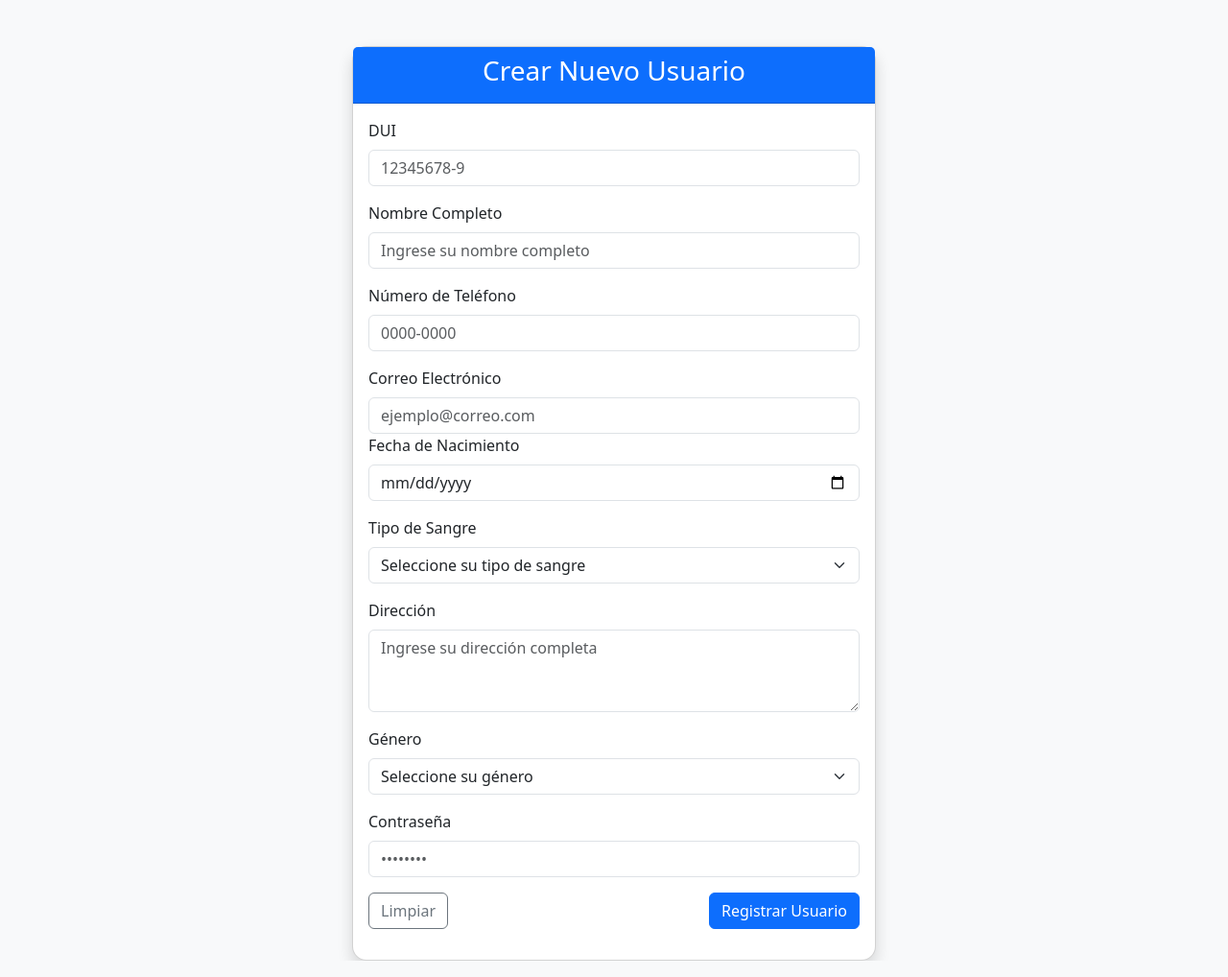
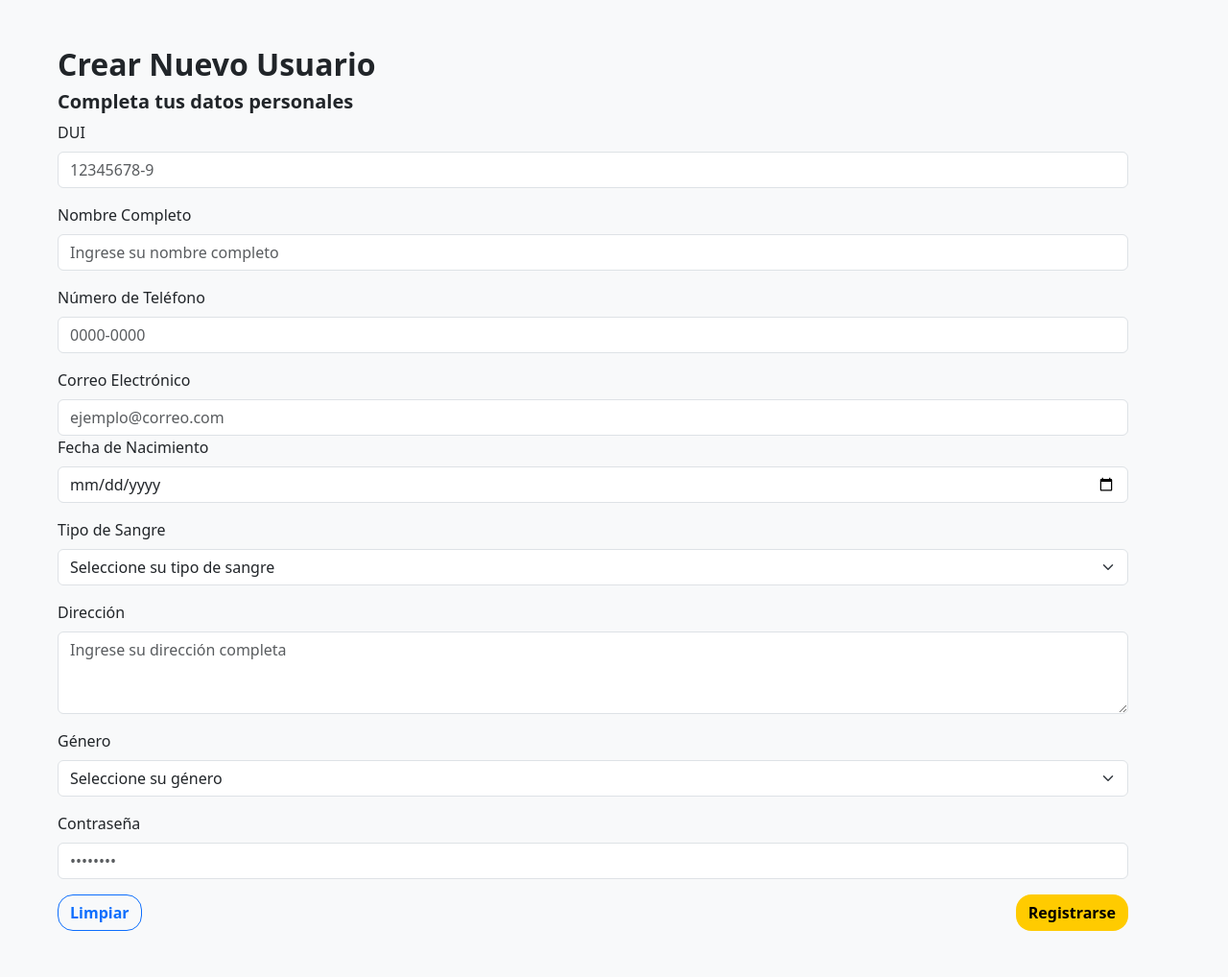
Before and after one commit to HenrySolito/Sertracen-Node, a website: page crear_usuario.html in a window 1280 px wide. Shown: the whole page at 96% size. Drawn offline with nearby package versions, Linux system fonts and the light colour scheme.

Commit message:
detalles pdf y registro

```diff
--- a/crear_usuario.html
+++ b/crear_usuario.html
@@ -22,15 +22,13 @@
   </style>
 </head>
 <body>
-    <div class="container mt-5">
-        <div class="row justify-content-center">
-          <div class="col-md-6">
-            <div class="card shadow">
-              <div class="card-header bg-primary text-white text-center">
-                <h3>Crear Nuevo Usuario</h3>
-              </div>
-              <div class="card-body">
-                <form id="crearUsuarioForm" action="/crear_usuario" method="POST">
+  <!--Seccion de registro-->
+    <div class="container m-5">
+      <h2 class="fw-bold">Crear Nuevo Usuario</h2>
+      <h5 class="fw-semibold">Completa tus datos personales</h5>
+
+    <div class="card-body">
+      <form id="crearUsuarioForm" action="/crear_usuario" method="POST">
                     <div class="mb-3">
                       <label for="dui" class="form-label">DUI</label>
                       <input type="text" id="dui" name="dui" class="form-control" placeholder="12345678-9" maxlength="10" required>
@@ -89,16 +87,12 @@
                       <input type="password" id="contra" name="contra" class="form-control" placeholder="••••••••" required>
                     </div>
                     <div class="d-flex justify-content-between">
-                      <button type="reset" class="btn btn-outline-secondary">Limpiar</button>
-                      <button type="submit" class="btn btn-primary">Registrar Usuario</button>
+                      <button type="reset" class="btn btn-outline-primary fw-bold rounded-4 text-custom">Limpiar</button>
+                      <button type="submit" class="btn text-black fw-bold rounded-4" style="background-color: #FFCB00;">Registrarse</button>
                     </div>
-                  </form>
-
-              </div>
-            </div>
-          </div>
-        </div>
-      </div>
+      </form>
+    </div>
+  </div>
 
 </body>
 </html>
```
Also changed, not shown: cita_programada.html (+11 -10 lines).
